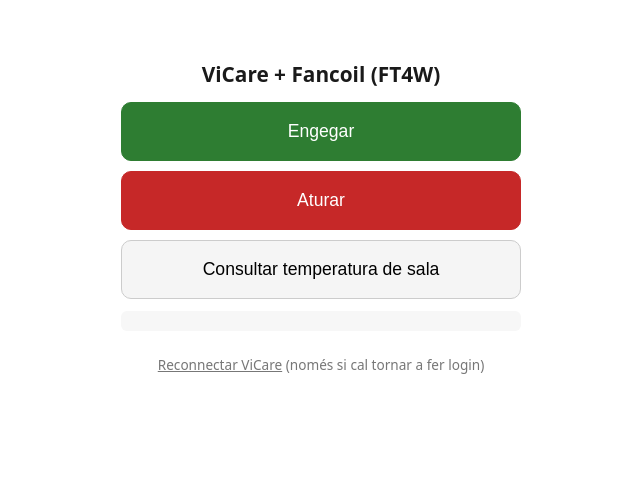
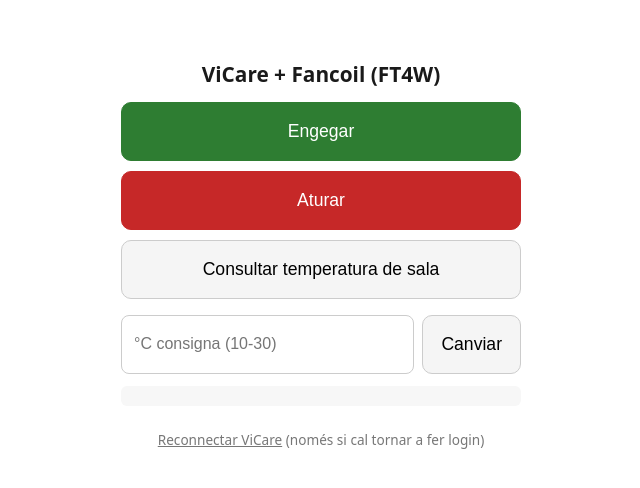
Before and after one commit to lluamco/vicare-fancoil-coordinator, a website: page public/index.html in a window 1280 px wide. Shown: the whole page, without its empty margins (319-959 px from the left). Drawn offline with Linux system fonts and the light colour scheme.

```diff
--- a/public/index.html
+++ b/public/index.html
@@ -25,6 +25,11 @@
   <button class="off" onclick="callApi('POST', '/api/stop', {}, 'out')">Aturar</button>
   <button onclick="getRoomTemp()">Consultar temperatura de sala</button>
   <div id="room-temp-value"></div>
+
+  <div style="display:flex; gap:8px; margin-top:16px;">
+    <input type="number" id="vicare-temp" step="1" min="10" max="30" placeholder="°C consigna (10-30)" style="flex:1; padding:12px; border-radius:8px; border:1px solid #ccc; font-size:1rem;" />
+    <button style="width:auto; margin:0;" onclick="setVicareTemp()">Canviar</button>
+  </div>
 
   <pre id="out"></pre>
 
@@ -55,6 +60,12 @@
   return obj;
 }
 
+function setVicareTemp() {
+  const val = parseFloat(document.getElementById('vicare-temp').value);
+  if (Number.isNaN(val)) return alert('Introdueix un número vàlid');
+  callApi('POST', '/api/vicare/temperature', { temperature: val }, 'out');
+}
+
 async function getRoomTemp() {
   const res = await fetch('/api/vicare/room-temperature');
   const data = await res.json();
```
